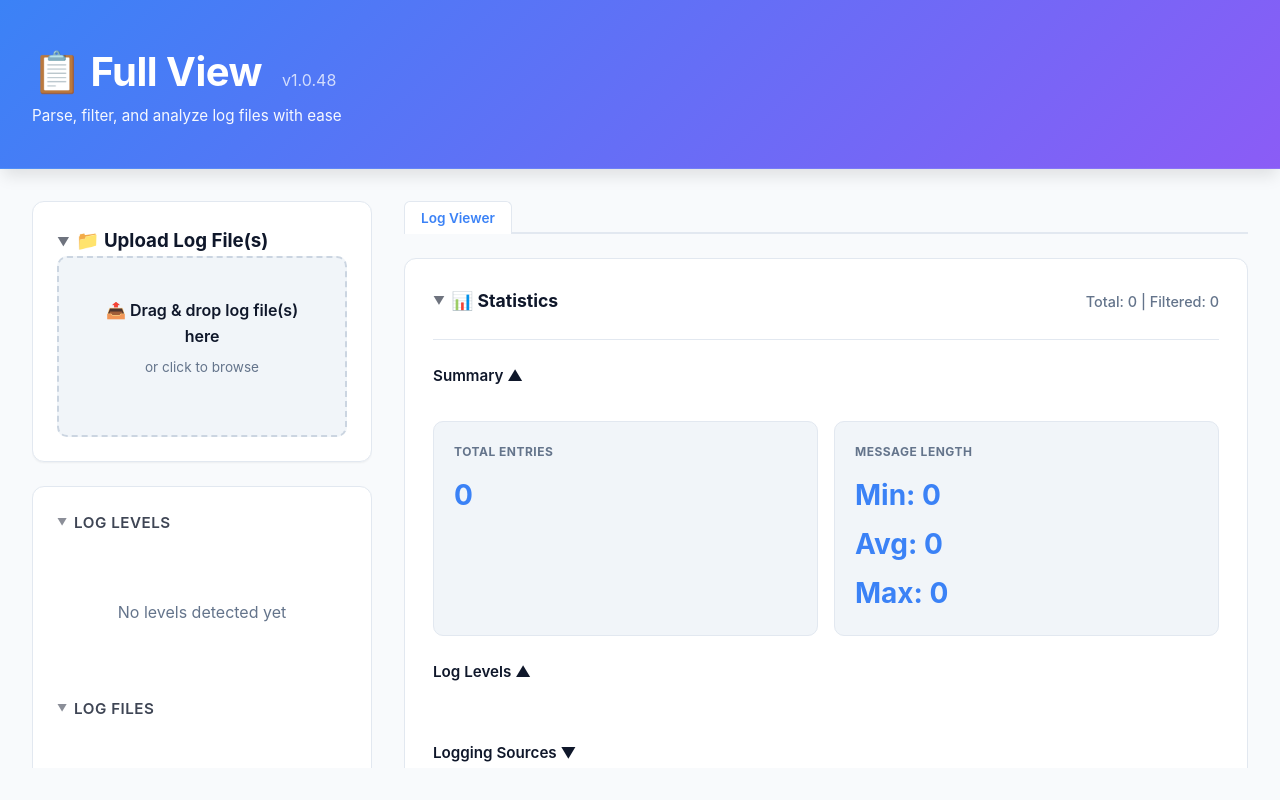
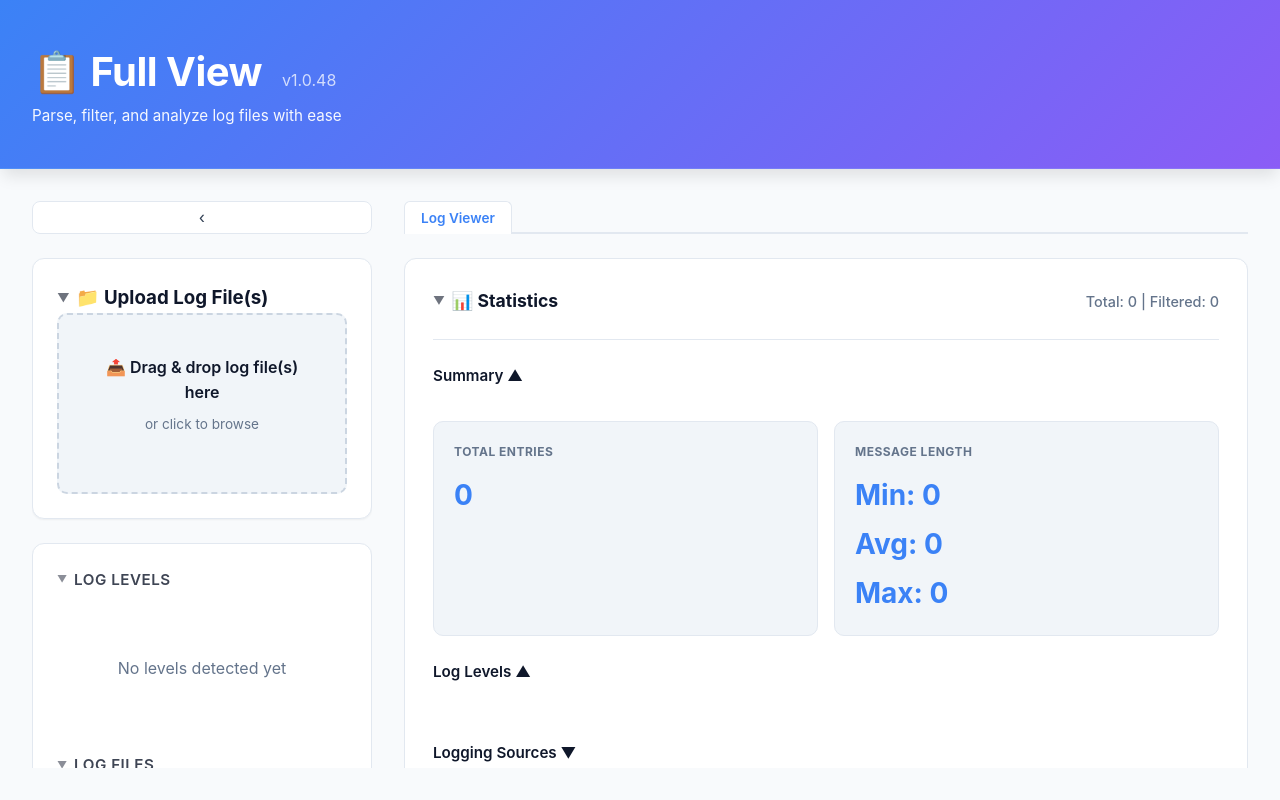
Before and after one commit to john-ciq/log-reader, a React (Vite) app: page / in a window 1280 px wide. Built offline with nearby package versions, Linux system fonts and the light colour scheme; the HTML template or start-up script is replaced by a standard one.

Commit message:
Added sidebar collapse

```diff
--- a/src/App.tsx
+++ b/src/App.tsx
@@ -33,6 +33,7 @@ function App() {
   const [displayFiles, setDisplayFiles] = useState<Set<string>>(new Set());
 
   const [filtersCollapsed, setFiltersCollapsed] = useState(() => loadPanelCollapsed('filters'));
+  const [sidebarCollapsed, setSidebarCollapsed] = useState(() => loadPanelCollapsed('sidebar'));
 
   // raw file tabs
   const [rawFiles, setRawFiles] = useState<RawFile[]>([]);
@@ -316,7 +317,16 @@ function App() {
       </header>
 
       <div className="app-container">
-        <aside className="sidebar">
+        <aside className={`sidebar${sidebarCollapsed ? ' sidebar--collapsed' : ''}`}>
+          <button
+            className="sidebar-toggle-btn"
+            onClick={() => setSidebarCollapsed(c => { savePanelCollapsed('sidebar', !c); return !c; })}
+            title={sidebarCollapsed ? 'Expand sidebar' : 'Collapse sidebar'}
+          >
+            {sidebarCollapsed ? '›' : '‹'}
+          </button>
+          {!sidebarCollapsed && (
+            <>
               <FileUploader onUpload={handleFileUpload} onRawFiles={handleRawFiles} />
               <div className="sidebar-section">
                 <LevelSelector
@@ -367,6 +377,8 @@ function App() {
                   </>
                 )}
               </div>
+            </>
+          )}
         </aside>
 
         <main className="main-content">
--- a/src/components/RawFileViewer.tsx
+++ b/src/components/RawFileViewer.tsx
@@ -30,19 +30,26 @@ function findMatches(text: string, query: string, useRegex: boolean): MatchRange
 export default function RawFileViewer({ content }: RawFileViewerProps) {
   const [wrap, setWrap] = useState(false);
   const [searchInput, setSearchInput] = useState('');
+  const [debouncedSearch, setDebouncedSearch] = useState('');
   const [useRegex, setUseRegex] = useState(false);
   const [currentMatchIdx, setCurrentMatchIdx] = useState(0);
   const preRef = useRef<HTMLPreElement>(null);
 
+  // Debounce search input by 250ms before running matches
+  useEffect(() => {
+    const timer = setTimeout(() => setDebouncedSearch(searchInput), 250);
+    return () => clearTimeout(timer);
+  }, [searchInput]);
+
   const matches = useMemo(
-    () => findMatches(content, searchInput, useRegex),
-    [content, searchInput, useRegex]
+    () => findMatches(content, debouncedSearch, useRegex),
+    [content, debouncedSearch, useRegex]
   );
 
-  // Reset to first match when query changes
+  // Reset to first match when debounced query changes
   useEffect(() => {
     setCurrentMatchIdx(0);
-  }, [searchInput, useRegex]);
+  }, [debouncedSearch, useRegex]);
 
   // Scroll current match into view after render
   useEffect(() => {
@@ -57,7 +64,7 @@ export default function RawFileViewer({ content }: RawFileViewerProps) {
   };
 
   const renderedContent = useMemo(() => {
-    if (!searchInput || matches.length === 0) return content;
+    if (!debouncedSearch || matches.length === 0) return content;
 
     const parts: React.ReactNode[] = [];
     let lastIndex = 0;
@@ -77,7 +84,7 @@ export default function RawFileViewer({ content }: RawFileViewerProps) {
 
     if (lastIndex < content.length) parts.push(content.slice(lastIndex));
     return parts;
-  }, [content, matches, currentMatchIdx, searchInput]);
+  }, [content, matches, currentMatchIdx, debouncedSearch]);
 
   return (
     <div className="raw-file-viewer">
@@ -105,7 +112,7 @@ export default function RawFileViewer({ content }: RawFileViewerProps) {
           .*
         </button>
         <span className="raw-file-match-count">
-          {searchInput
+          {debouncedSearch
             ? matches.length === 0
               ? 'No matches'
               : `${currentMatchIdx + 1} of ${matches.length}`
--- a/src/index.css
+++ b/src/index.css
@@ -180,11 +180,39 @@ html, body {
 
 .sidebar {
   width: 340px;
+  flex-shrink: 0;
   display: flex;
   flex-direction: column;
   gap: 1.5rem;
   max-height: 100%;
   overflow-y: auto;
+  transition: width 0.2s ease;
+}
+
+.sidebar--collapsed {
+  width: 40px;
+  overflow: hidden;
+  gap: 0;
+}
+
+.sidebar-toggle-btn {
+  flex-shrink: 0;
+  width: 100%;
+  padding: 0.4rem 0;
+  background: var(--bg-secondary);
+  border: 1px solid var(--border);
+  border-radius: 8px;
+  color: var(--text-secondary);
+  cursor: pointer;
+  font-size: 1.1rem;
+  line-height: 1;
+  text-align: center;
+  transition: background 0.15s, color 0.15s;
+}
+
+.sidebar-toggle-btn:hover {
+  background: var(--bg-hover);
+  color: var(--text-primary);
 }
 
 .main-content {
@@ -1241,6 +1269,7 @@ html, body {
 .raw-file-scroll {
   flex: 1;
   min-height: 0;
+  min-width: 0;
   overflow: auto;
 }
 
@@ -1253,7 +1282,8 @@ html, body {
   color: var(--text-primary);
   white-space: pre;
   tab-size: 4;
-  min-width: max-content;
+  width: max-content;
+  min-width: 100%;
 }
 
 /* Log Table */
```
Lines whose indentation alone changed are shown as unchanged.
